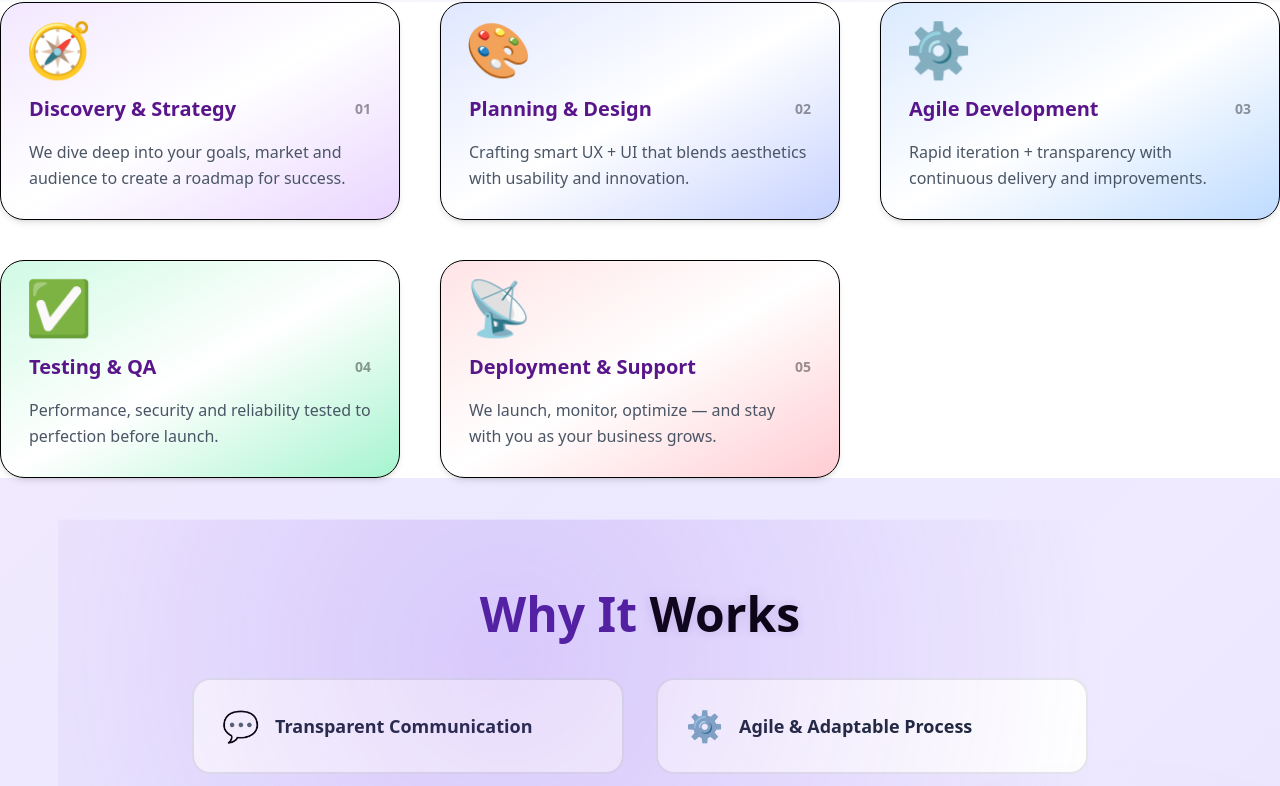
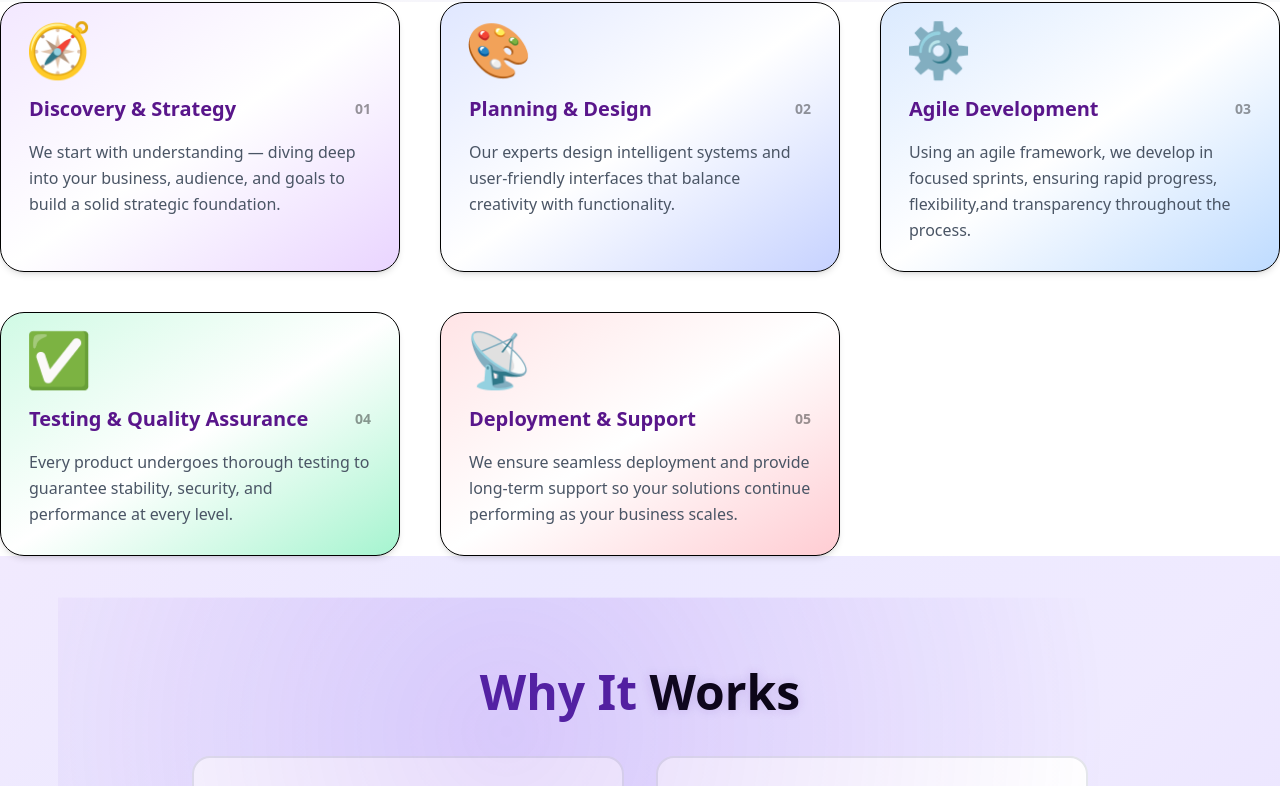
Before and after one commit to primesourcellp/Intellects, a React (Vite) app: page /methodology in a window 1280 px wide. Shown: the part 1291-2077 px from the top of the page. Built offline with nearby package versions, Linux system fonts and the light colour scheme.

Commit message:
Revise methodology descriptions for clarity and detail
Updated text descriptions for various methodology steps to enhance clarity and detail.

```diff
--- a/src/Components/Company/methodology.jsx
+++ b/src/Components/Company/methodology.jsx
@@ -333,35 +333,35 @@ export default function App() {
     {
       number: "01",
       title: "Discovery & Strategy",
-      text: "We dive deep into your goals, market and audience to create a roadmap for success.",
+      text: "We start with understanding — diving deep into your business, audience, and goals to build a solid strategic foundation.",
       icon: "🧭",
       bg: "bg-gradient-to-br from-purple-100 via-white to-purple-200"
     },
     {
       number: "02",
       title: "Planning & Design",
-      text: "Crafting smart UX + UI that blends aesthetics with usability and innovation.",
+      text: "Our experts design intelligent systems and user-friendly interfaces that balance creativity with functionality.",
       icon: "🎨",
       bg: "bg-gradient-to-br from-indigo-100 via-white to-indigo-200"
     },
     {
       number: "03",
       title: "Agile Development",
-      text: "Rapid iteration + transparency with continuous delivery and improvements.",
+      text: "Using an agile framework, we develop in focused sprints, ensuring rapid progress, flexibility,and transparency throughout the process.",
       icon: "⚙️",
       bg: "bg-gradient-to-br from-blue-100 via-white to-blue-200"
     },
     {
       number: "04",
-      title: "Testing & QA",
-      text: "Performance, security and reliability tested to perfection before launch.",
+      title: "Testing & Quality Assurance",
+      text: "Every product undergoes thorough testing to guarantee stability, security, and performance at every level.",
       icon: "✅",
       bg: "bg-gradient-to-br from-emerald-100 via-white to-emerald-200"
     },
     {
       number: "05",
       title: "Deployment & Support",
-      text: "We launch, monitor, optimize — and stay with you as your business grows.",
+      text: "We ensure seamless deployment and provide long-term support so your solutions continue performing as your business scales.",
       icon: "📡",
       bg: "bg-gradient-to-br from-rose-100 via-white to-rose-200"
     }
```
